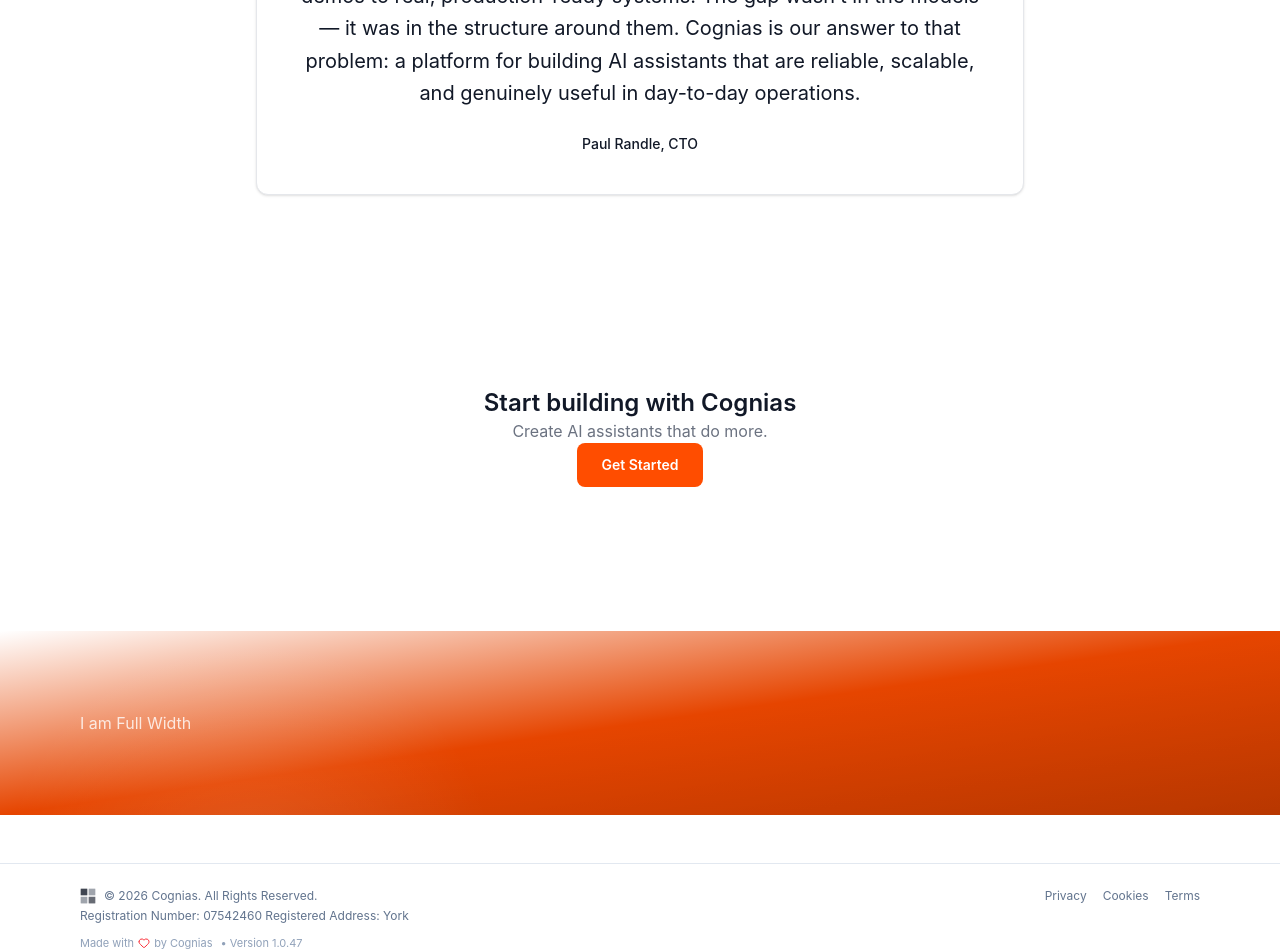
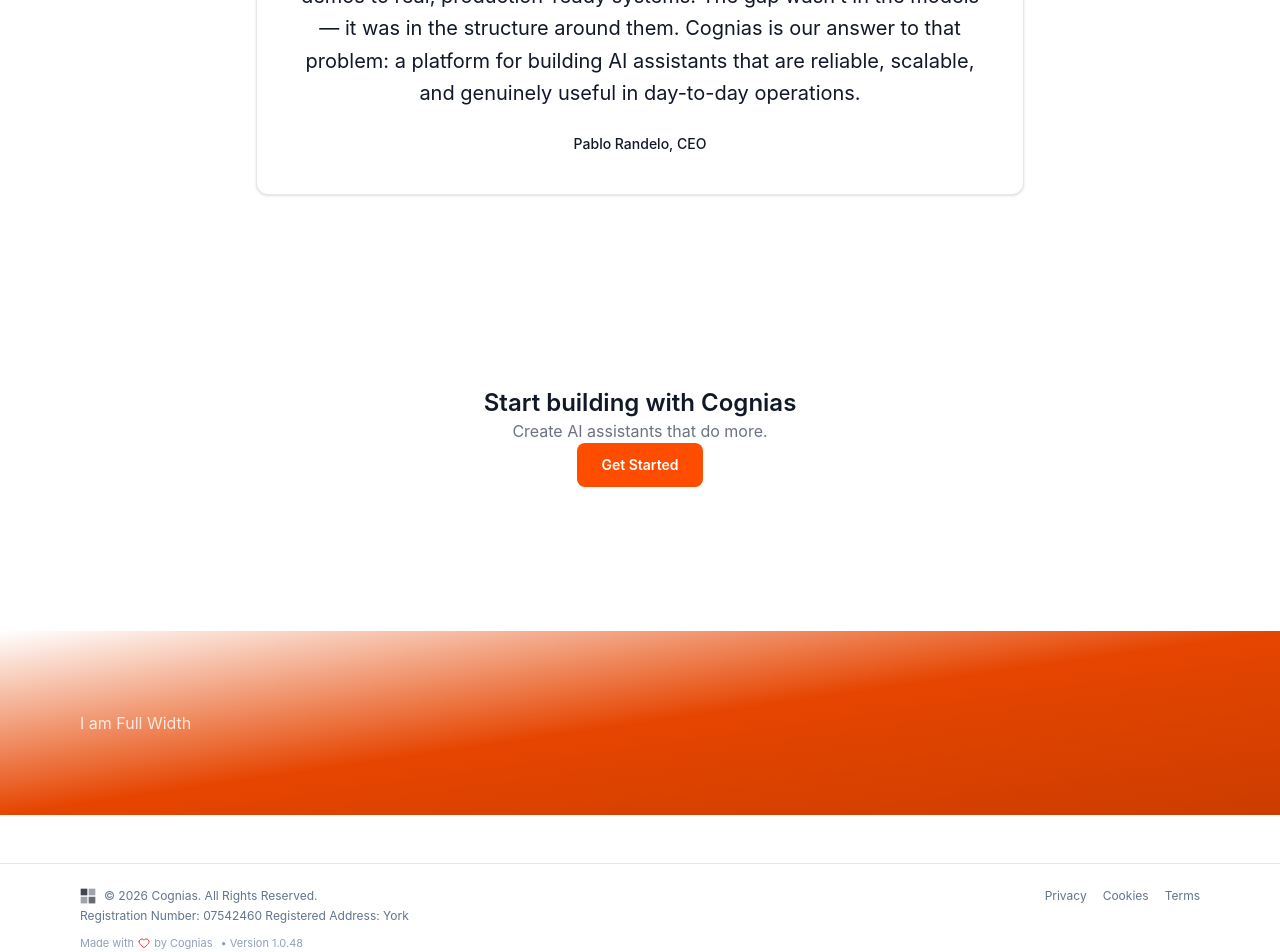
Before and after one commit to prandle/cognias-marketing, a React (Vite) app: page /about in a window 1280 px wide. Shown: the part 2120-3072 px from the top of the page. Built offline with nearby package versions, Linux system fonts and the light colour scheme.

Commit message:
fullwidthband

```diff
--- a/src/components/ui/FullWidthBand.tsx
+++ b/src/components/ui/FullWidthBand.tsx
@@ -13,15 +13,13 @@ export function FullWidthBand({ children, variant = "primary" }: FullWidthBandPr
     <section className={`relative w-full ${variants[variant]}`}>
 
       {/* Optional glow / texture */}
-      {variant === "primary" && (
+      {/* {variant === "primary" && (
         <div className="absolute inset-0 pointer-events-none">
           <div className="absolute top-0 left-0 w-[500px] h-[500px] bg-[radial-gradient(circle,rgba(255,255,255,0.12),transparent_70%)]" />
           <div className="absolute inset-0 bg-gradient-to-br from-transparent via-transparent to-black/10 pointer-events-none"/>
         </div>
-        // <div className="absolute inset-0 pointer-events-none">
-        //   <div className="absolute top-[-200px] left-1/2 -translate-x-1/2 w-[800px] h-[800px] bg-[radial-gradient(circle,rgba(255,255,255,0.15),transparent_70%)]" />
-        // </div>
-      )}
+
+      )} */}
 
       {/* INNER CONTAINER (this is key) */}
       <div className="relative mx-auto max-w-6xl px-4 py-20">
--- a/src/pages/about.tsx
+++ b/src/pages/about.tsx
@@ -249,7 +249,7 @@ export default function AboutPage() {
 
             <Quote
               quote="We started Cognias after seeing how difficult it was to move from AI demos to real, production-ready systems. The gap wasn’t in the models — it was in the structure around them. Cognias is our answer to that problem: a platform for building AI assistants that are reliable, scalable, and genuinely useful in day-to-day operations."
-              author="Paul Randle, CTO"
+              author="Pablo Randelo, CEO"
             />
           </section>
           <GetStarted />
--- a/src/version.json
+++ b/src/version.json
@@ -1,3 +1,3 @@
 {
-  "build": 47
+  "build": 48
 }
```
Also changed, not shown: 1 other file (tests, documents, lock files or other folders).
